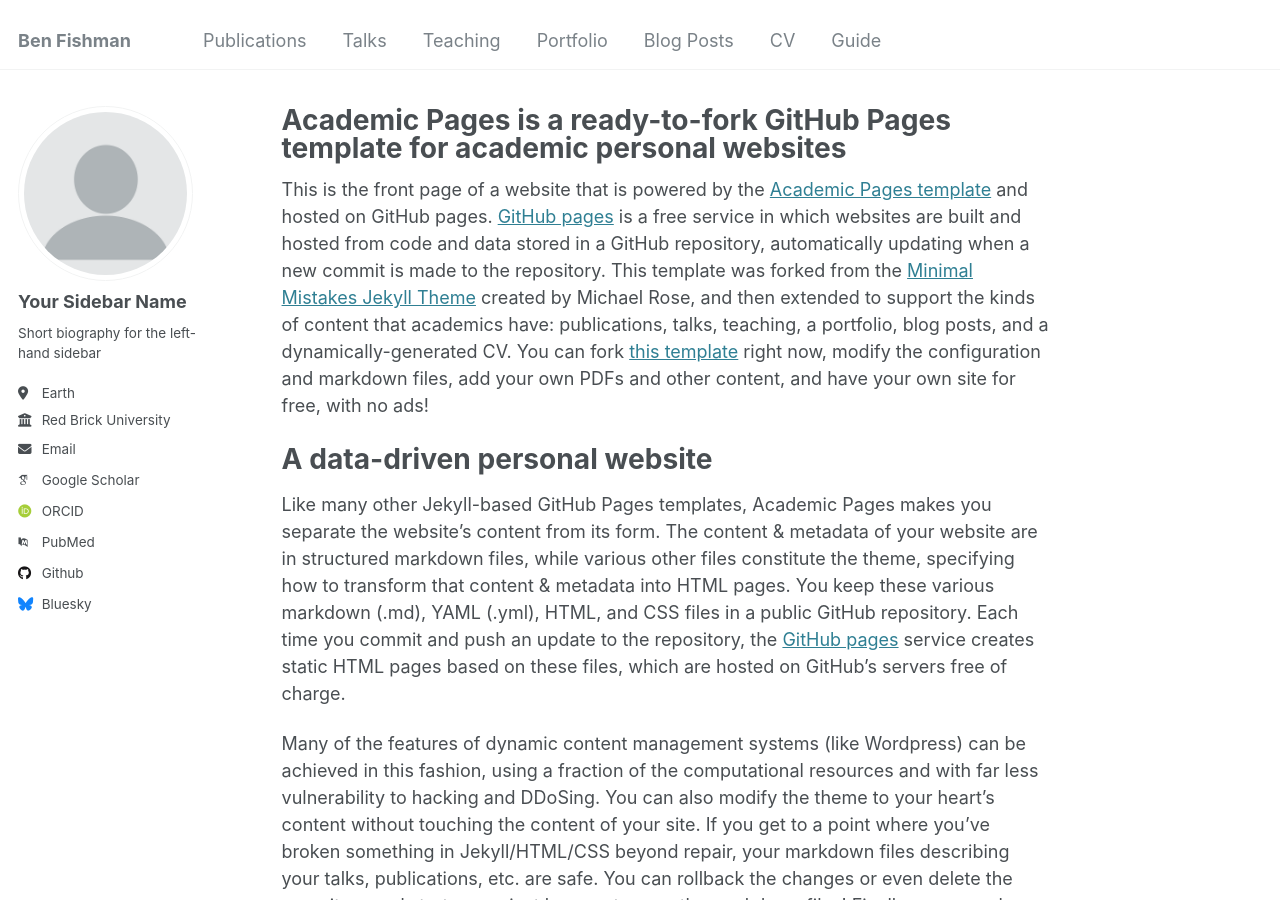
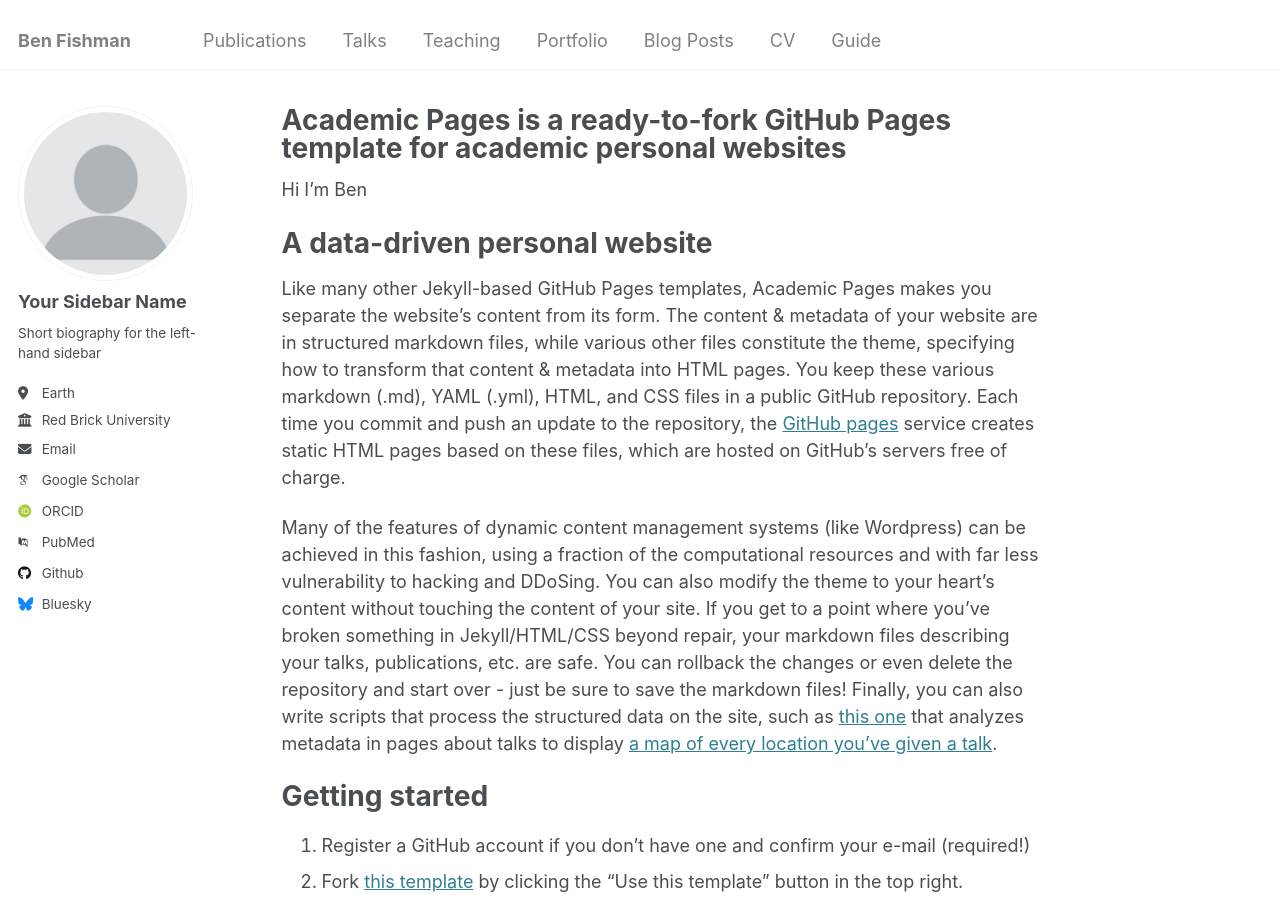
Before and after one commit to benf22/benf22.github.io, a Jekyll site: the page built from _pages/about.md, in a window 1280 px wide and 900 px high. Built offline with Jekyll 4.4.1, drawn with Linux system fonts in a browser that asks for light colours; some web fonts are replaced.

Commit message:
Update about.md

```diff
--- a/_pages/about.md
+++ b/_pages/about.md
@@ -7,7 +7,7 @@
   - /about.html
 ---
 
-This is the front page of a website that is powered by the [Academic Pages template](https://github.com/academicpages/academicpages.github.io) and hosted on GitHub pages. [GitHub pages](https://pages.github.com) is a free service in which websites are built and hosted from code and data stored in a GitHub repository, automatically updating when a new commit is made to the repository. This template was forked from the [Minimal Mistakes Jekyll Theme](https://mmistakes.github.io/minimal-mistakes/) created by Michael Rose, and then extended to support the kinds of content that academics have: publications, talks, teaching, a portfolio, blog posts, and a dynamically-generated CV. You can fork [this template](https://github.com/academicpages/academicpages.github.io) right now, modify the configuration and markdown files, add your own PDFs and other content, and have your own site for free, with no ads!
+Hi I'm Ben
 
 A data-driven personal website
 ======
```
